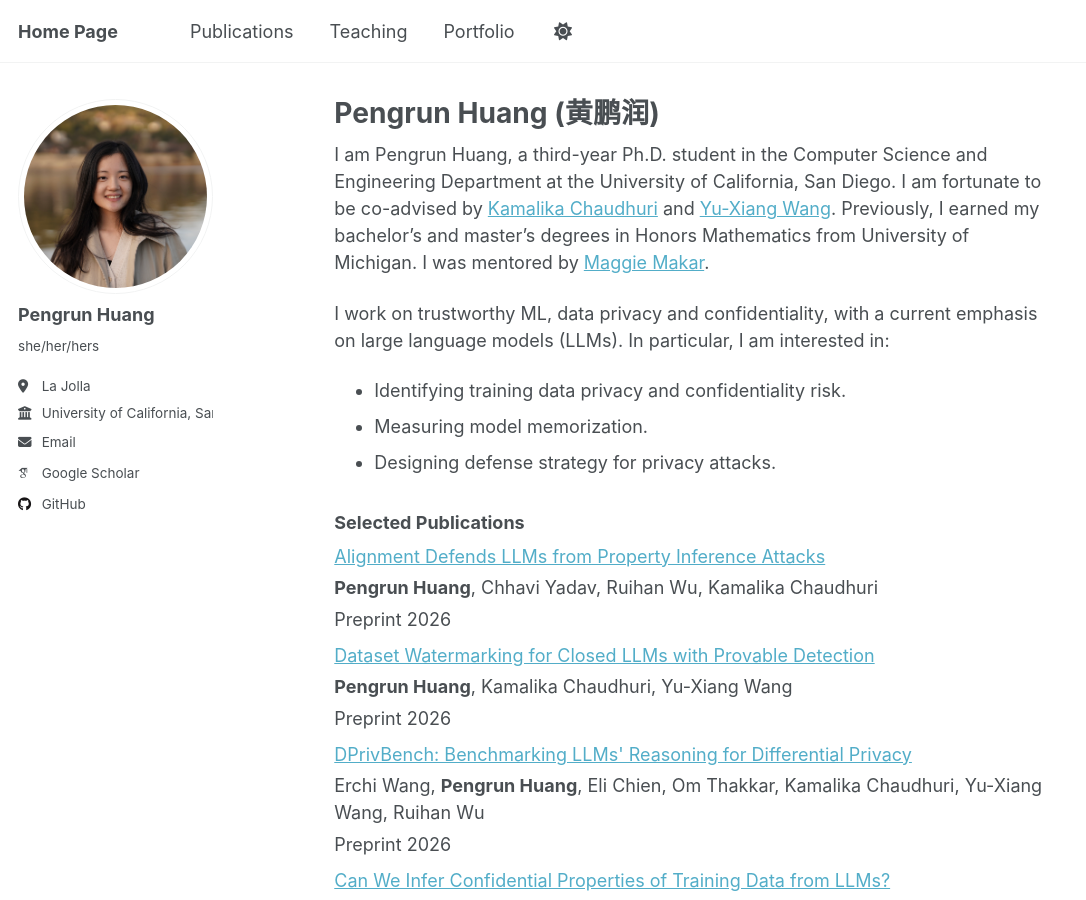
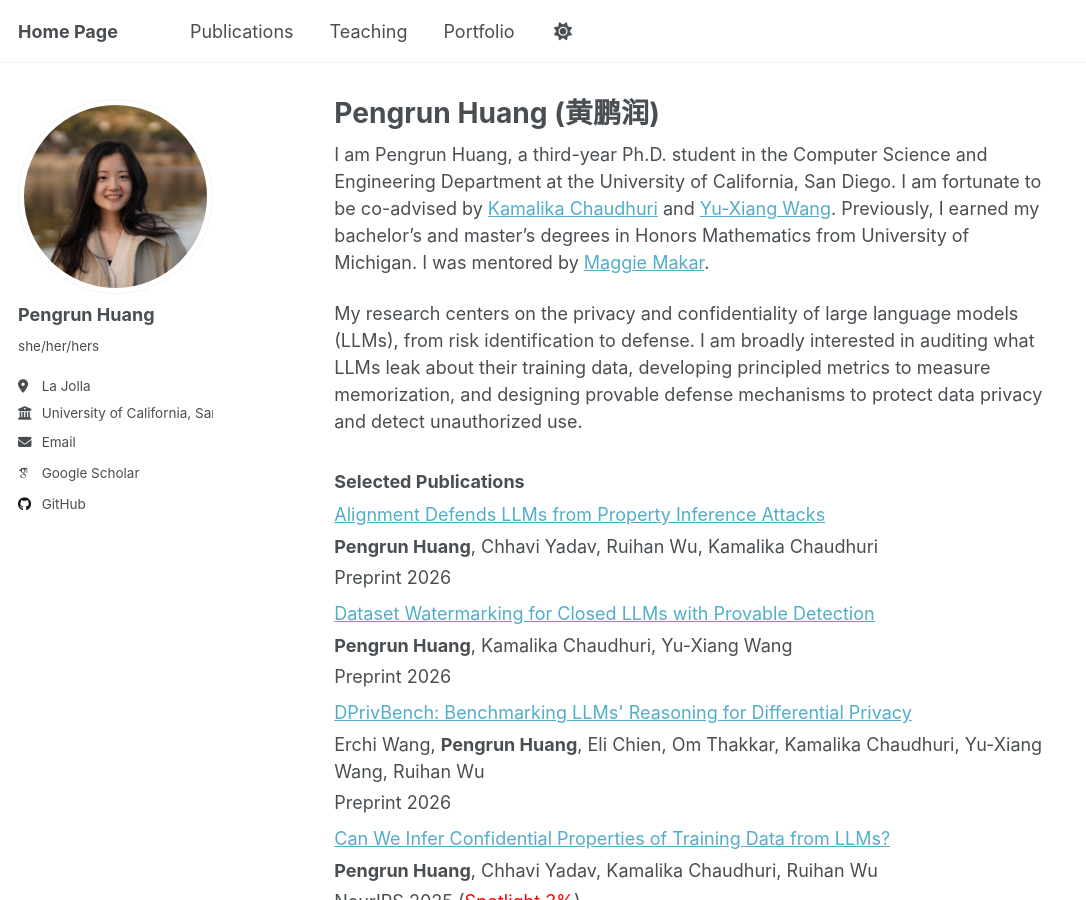
Before and after one commit to PengrunH/PengrunH.github.io, a Jekyll site: the page built from _pages/about.md, in a window 1280 px wide and 900 px high. Shown: the whole window, without its empty margins (0-1086 px from the left). Built offline with Jekyll 4.4.1, drawn with Linux system fonts in a browser that asks for light colours; some web fonts are replaced; a script that is not in the unit is left out.

Commit message:
Update research intro with new positioning
Co-Authored-By: Claude Sonnet 4.6 <noreply@anthropic.com>

```diff
--- a/_pages/about.md
+++ b/_pages/about.md
@@ -8,11 +8,7 @@ redirect_from:
 ---
 I am Pengrun Huang, a third-year Ph.D. student in the Computer Science and Engineering Department at the University of California, San Diego. I am fortunate to be co-advised by [Kamalika Chaudhuri](https://cseweb.ucsd.edu/~kamalika/) and [Yu-Xiang Wang](https://cseweb.ucsd.edu/~yuxiangw/). Previously, I earned my bachelor’s and master’s degrees in Honors Mathematics from University of Michigan. I was mentored by [Maggie Makar](https://mymakar.github.io/).
 
-I work on trustworthy ML, data privacy and confidentiality, with a current emphasis on large language models (LLMs). In particular, I am interested in:
-
-- Identifying training data privacy and confidentiality risk.
-- Measuring model memorization.
-- Designing defense strategy for privacy attacks.
+My research centers on the privacy and confidentiality of large language models (LLMs), from risk identification to defense. I am broadly interested in auditing what LLMs leak about their training data, developing principled metrics to measure memorization, and designing provable defense mechanisms to protect data privacy and detect unauthorized use.
 
 
 ### Selected Publications
```
